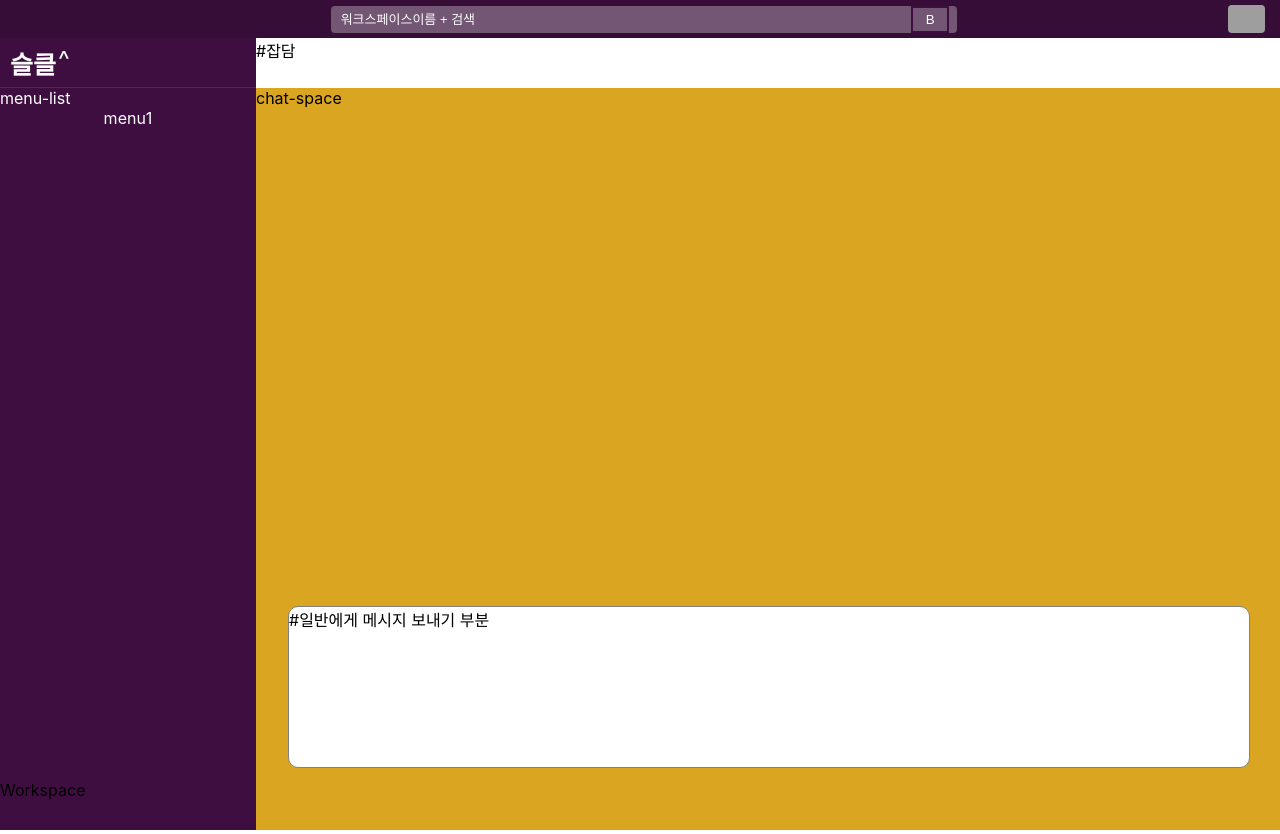
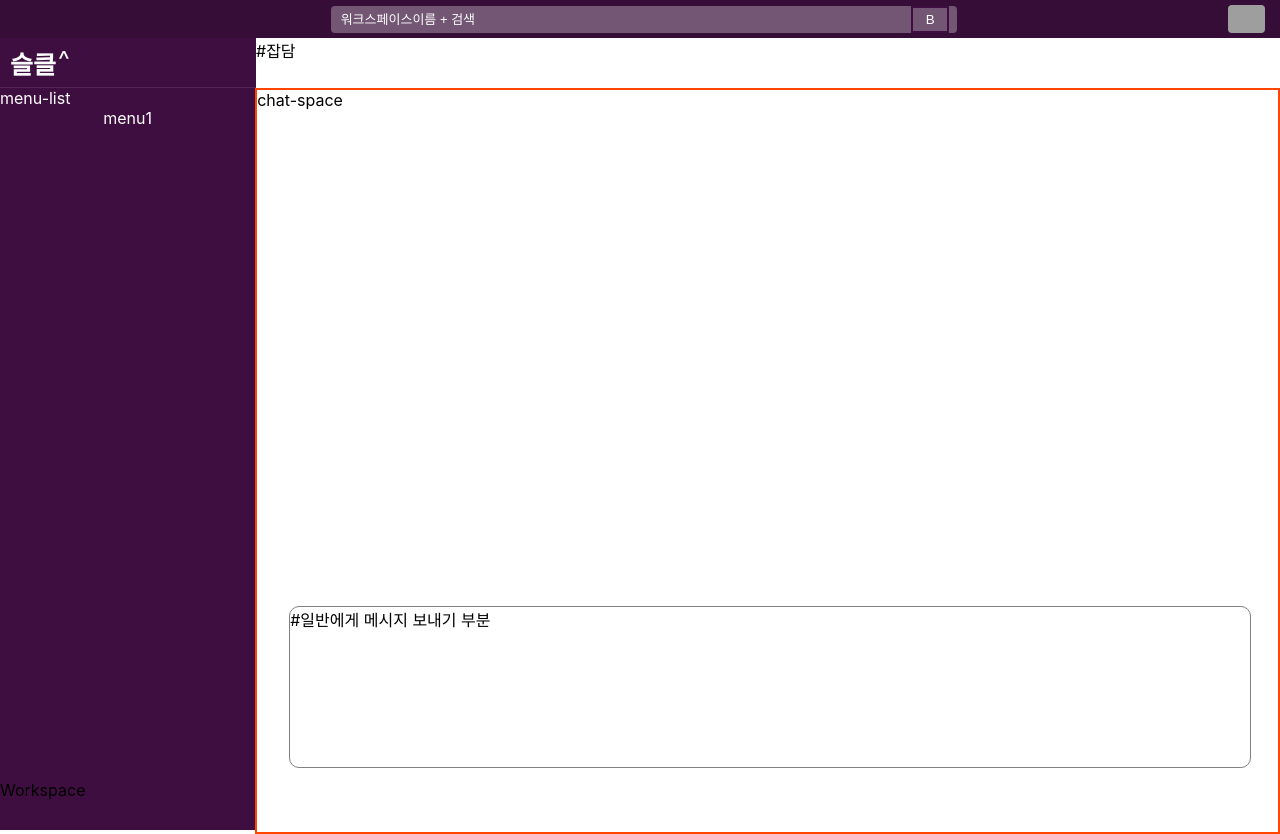
Before and after one commit to soft-rain/SlackClone, a React (Create React App) app: page /workspace in a window 1280 px wide. Built offline with nearby package versions, Linux system fonts and the light colour scheme; grey boxes are pictures that could not be loaded.

Commit message:
Workspace css 1차

```diff
--- a/src/components/views/Workspace.css
+++ b/src/components/views/Workspace.css
@@ -102,7 +102,7 @@
   background-color: white;
 }
 .main-workspace {
-  background-color: khaki;
+  /* background-color: khaki; */
   display: flex;
   width: 100%;
   height: 100%;
@@ -124,7 +124,9 @@
   height: 100%;
   display: block;
   width: 80%;
-  background-color: goldenrod;
+  border: 2px solid orangered;
+  /* 임시 */
+  /* background-color: goldenrod; */
 }
 .send-message-box {
   display: block;
```
